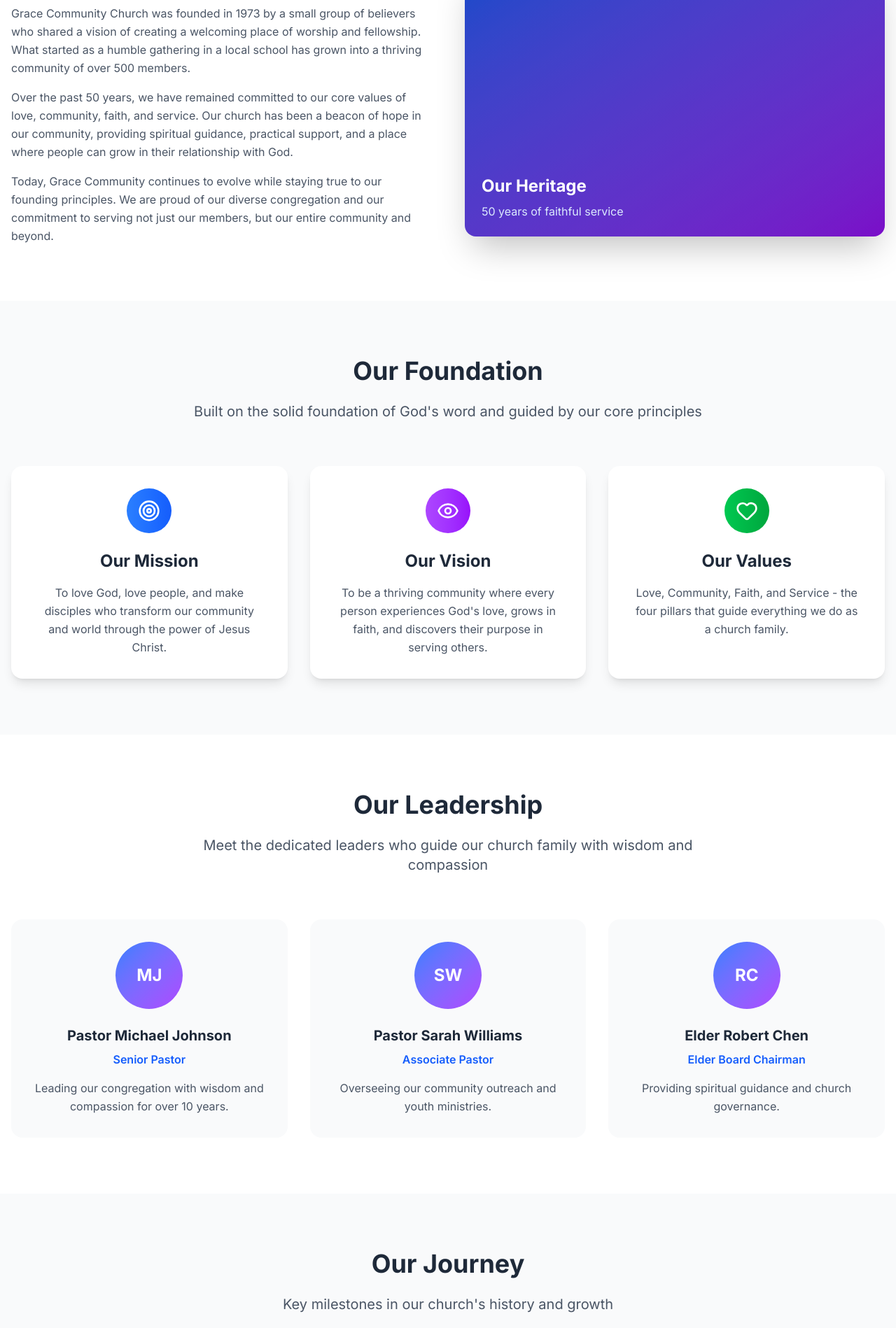
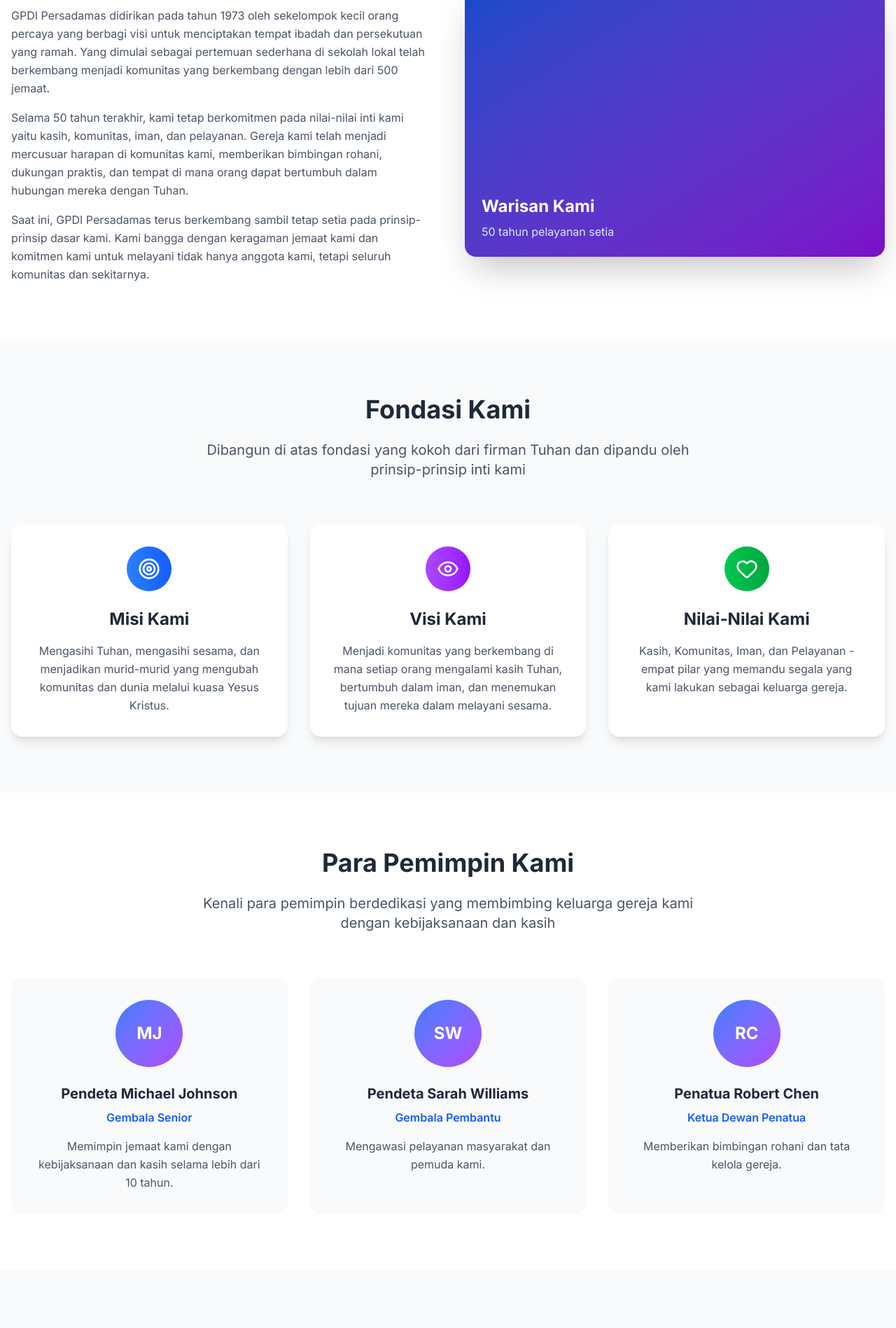
Before and after one commit to TheophilusAE/GPDI-3, a Next.js app: page /about in a window 1280 px wide. Shown: the part 624-2522 px from the top of the page at 70% size. Built offline with nearby package versions, Linux system fonts and the light colour scheme.

Commit message:
Fixed Website

```diff
--- a/src/app/about/page.tsx
+++ b/src/app/about/page.tsx
@@ -6,21 +6,21 @@ import { Heart, Users, BookOpen, Globe, Calendar, Award, Target, Eye } from 'luc
 export default function AboutPage() {
   const leadership = [
     {
-      name: 'Pastor Michael Johnson',
-      role: 'Senior Pastor',
-      description: 'Leading our congregation with wisdom and compassion for over 10 years.',
+      name: 'Pendeta Michael Johnson',
+      role: 'Gembala Senior',
+      description: 'Memimpin jemaat kami dengan kebijaksanaan dan kasih selama lebih dari 10 tahun.',
       image: 'MJ'
     },
     {
-      name: 'Pastor Sarah Williams',
-      role: 'Associate Pastor',
-      description: 'Overseeing our community outreach and youth ministries.',
+      name: 'Pendeta Sarah Williams',
+      role: 'Gembala Pembantu',
+      description: 'Mengawasi pelayanan masyarakat dan pemuda kami.',
       image: 'SW'
     },
     {
-      name: 'Elder Robert Chen',
-      role: 'Elder Board Chairman',
-      description: 'Providing spiritual guidance and church governance.',
+      name: 'Penatua Robert Chen',
+      role: 'Ketua Dewan Penatua',
+      description: 'Memberikan bimbingan rohani dan tata kelola gereja.',
       image: 'RC'
     }
   ];
@@ -28,28 +28,28 @@ export default function AboutPage() {
   const history = [
     {
       year: '1973',
-      title: 'Church Founded',
-      description: 'Grace Community Church was established with a vision to serve the local community.'
+      title: 'Gereja Didirikan',
+      description: 'GPDI Persadamas didirikan dengan visi untuk melayani masyarakat setempat.'
     },
     {
       year: '1985',
-      title: 'First Building',
-      description: 'Our first permanent building was constructed to accommodate our growing congregation.'
+      title: 'Bangunan Pertama',
+      description: 'Bangunan permanen pertama kami dibangun untuk menampung jemaat yang terus bertumbuh.'
     },
     {
       year: '2000',
-      title: 'Expansion',
-      description: 'Added the fellowship hall and children\'s wing to better serve our community.'
+      title: 'Perluasan',
+      description: 'Menambahkan aula persekutuan dan ruang anak untuk melayani komunitas kami dengan lebih baik.'
     },
     {
       year: '2015',
-      title: 'Modern Renovation',
-      description: 'Updated our facilities with modern technology while preserving our heritage.'
+      title: 'Renovasi Modern',
+      description: 'Memperbarui fasilitas kami dengan teknologi modern sambil mempertahankan warisan kami.'
     }
   ];
 
   return (
-    <div className="pt-20">
+    <div>
       {/* Hero Section */}
       <section className="py-20 bg-gradient-to-br from-blue-900 via-purple-900 to-indigo-900 text-white">
         <div className="container mx-auto px-4 text-center">
@@ -59,11 +59,11 @@ export default function AboutPage() {
             transition={{ duration: 0.6 }}
           >
             <h1 className="text-5xl md:text-6xl font-bold mb-6">
-              About Grace Community
+              Tentang GPDI Persadamas
             </h1>
             <p className="text-xl md:text-2xl text-blue-100 max-w-3xl mx-auto leading-relaxed">
-              Discover our story, meet our leadership, and learn about our mission
-              to serve God and our community with love and faith.
+              Temukan kisah kami, kenali para pemimpin kami, dan pelajari misi kami
+              untuk melayani Tuhan dan komunitas kami dengan kasih dan iman.
             </p>
           </motion.div>
         </div>
@@ -79,25 +79,25 @@ export default function AboutPage() {
               transition={{ duration: 0.6 }}
               viewport={{ once: true }}
             >
-              <h2 className="text-4xl font-bold text-gray-800 mb-6">Our Story</h2>
+              <h2 className="text-4xl font-bold text-gray-800 mb-6">Kisah Kami</h2>
               <div className="space-y-4 text-gray-600 leading-relaxed">
                 <p>
-                  Grace Community Church was founded in 1973 by a small group of believers
-                  who shared a vision of creating a welcoming place of worship and fellowship.
-                  What started as a humble gathering in a local school has grown into a
-                  thriving community of over 500 members.
+                  GPDI Persadamas didirikan pada tahun 1973 oleh sekelompok kecil orang percaya
+                  yang berbagi visi untuk menciptakan tempat ibadah dan persekutuan yang ramah.
+                  Yang dimulai sebagai pertemuan sederhana di sekolah lokal telah berkembang menjadi
+                  komunitas yang berkembang dengan lebih dari 500 jemaat.
                 </p>
                 <p>
-                  Over the past 50 years, we have remained committed to our core values of
-                  love, community, faith, and service. Our church has been a beacon of hope
-                  in our community, providing spiritual guidance, practical support, and
-                  a place where people can grow in their relationship with God.
+                  Selama 50 tahun terakhir, kami tetap berkomitmen pada nilai-nilai inti kami yaitu
+                  kasih, komunitas, iman, dan pelayanan. Gereja kami telah menjadi mercusuar harapan
+                  di komunitas kami, memberikan bimbingan rohani, dukungan praktis, dan
+                  tempat di mana orang dapat bertumbuh dalam hubungan mereka dengan Tuhan.
                 </p>
                 <p>
-                  Today, Grace Community continues to evolve while staying true to our
-                  founding principles. We are proud of our diverse congregation and our
-                  commitment to serving not just our members, but our entire community
-                  and beyond.
+                  Saat ini, GPDI Persadamas terus berkembang sambil tetap setia pada
+                  prinsip-prinsip dasar kami. Kami bangga dengan keragaman jemaat kami dan
+                  komitmen kami untuk melayani tidak hanya anggota kami, tetapi seluruh
+                  komunitas dan sekitarnya.
                 </p>
               </div>
             </motion.div>
@@ -112,8 +112,8 @@ export default function AboutPage() {
               <div className="w-full h-96 bg-gradient-to-br from-blue-600 to-purple-600 rounded-2xl shadow-2xl"></div>
               <div className="absolute inset-0 bg-black/20 rounded-2xl"></div>
               <div className="absolute bottom-6 left-6 text-white">
-                <h3 className="text-2xl font-bold mb-2">Our Heritage</h3>
-                <p className="text-blue-100">50 years of faithful service</p>
+                <h3 className="text-2xl font-bold mb-2">Warisan Kami</h3>
+                <p className="text-blue-100">50 tahun pelayanan setia</p>
               </div>
             </motion.div>
           </div>
@@ -130,9 +130,9 @@ export default function AboutPage() {
             viewport={{ once: true }}
             className="text-center mb-16"
           >
-            <h2 className="text-4xl font-bold text-gray-800 mb-6">Our Foundation</h2>
+            <h2 className="text-4xl font-bold text-gray-800 mb-6">Fondasi Kami</h2>
             <p className="text-xl text-gray-600 max-w-3xl mx-auto">
-              Built on the solid foundation of God's word and guided by our core principles
+              Dibangun di atas fondasi yang kokoh dari firman Tuhan dan dipandu oleh prinsip-prinsip inti kami
             </p>
           </motion.div>
 
@@ -140,20 +140,20 @@ export default function AboutPage() {
             {[
               {
                 icon: Target,
-                title: 'Our Mission',
-                content: 'To love God, love people, and make disciples who transform our community and world through the power of Jesus Christ.',
+                title: 'Misi Kami',
+                content: 'Mengasihi Tuhan, mengasihi sesama, dan menjadikan murid-murid yang mengubah komunitas dan dunia melalui kuasa Yesus Kristus.',
                 color: 'from-blue-500 to-blue-600'
               },
               {
                 icon: Eye,
-                title: 'Our Vision',
-                content: 'To be a thriving community where every person experiences God\'s love, grows in faith, and discovers their purpose in serving others.',
+                title: 'Visi Kami',
+                content: 'Menjadi komunitas yang berkembang di mana setiap orang mengalami kasih Tuhan, bertumbuh dalam iman, dan menemukan tujuan mereka dalam melayani sesama.',
                 color: 'from-purple-500 to-purple-600'
               },
               {
                 icon: Heart,
-                title: 'Our Values',
-                content: 'Love, Community, Faith, and Service - the four pillars that guide everything we do as a church family.',
+                title: 'Nilai-Nilai Kami',
+                content: 'Kasih, Komunitas, Iman, dan Pelayanan - empat pilar yang memandu segala yang kami lakukan sebagai keluarga gereja.',
                 color: 'from-green-500 to-green-600'
               }
             ].map((item, index) => (
@@ -187,9 +187,9 @@ export default function AboutPage() {
             viewport={{ once: true }}
             className="text-center mb-16"
           >
-            <h2 className="text-4xl font-bold text-gray-800 mb-6">Our Leadership</h2>
+            <h2 className="text-4xl font-bold text-gray-800 mb-6">Para Pemimpin Kami</h2>
             <p className="text-xl text-gray-600 max-w-3xl mx-auto">
-              Meet the dedicated leaders who guide our church family with wisdom and compassion
+              Kenali para pemimpin berdedikasi yang membimbing keluarga gereja kami dengan kebijaksanaan dan kasih
             </p>
           </motion.div>
 
@@ -226,9 +226,9 @@ export default function AboutPage() {
             viewport={{ once: true }}
             className="text-center mb-16"
           >
-            <h2 className="text-4xl font-bold text-gray-800 mb-6">Our Journey</h2>
+            <h2 className="text-4xl font-bold text-gray-800 mb-6">Perjalanan Kami</h2>
             <p className="text-xl text-gray-600 max-w-3xl mx-auto">
-              Key milestones in our church's history and growth
+              Tonggak penting dalam sejarah dan pertumbuhan gereja kami
             </p>
           </motion.div>
 
@@ -271,16 +271,16 @@ export default function AboutPage() {
             transition={{ duration: 0.6 }}
             viewport={{ once: true }}
           >
-            <h2 className="text-4xl font-bold mb-6">Join Our Family</h2>
+            <h2 className="text-4xl font-bold mb-6">Bergabunglah dengan Keluarga Kami</h2>
             <p className="text-xl text-blue-100 mb-8 max-w-2xl mx-auto">
-              We'd love to welcome you into our community of faith, fellowship, and service.
+              Kami ingin menyambut Anda ke dalam komunitas iman, persekutuan, dan pelayanan kami.
             </p>
             <motion.button
               whileHover={{ scale: 1.05, y: -2 }}
               whileTap={{ scale: 0.95 }}
               className="bg-white text-blue-600 px-8 py-4 rounded-full font-semibold text-lg hover:bg-blue-50 transition-colors duration-200"
             >
-              Plan Your Visit
+              Rencanakan Kunjungan Anda
             </motion.button>
           </motion.div>
         </div>
--- a/src/app/contact/page.tsx
+++ b/src/app/contact/page.tsx
@@ -62,9 +62,9 @@ export default function ContactPage() {
   ];
 
   return (
-    <div className="pt-20">
+    <div>
       {/* Hero Section */}
-      <section className="py-20 bg-gradient-to-br from-blue-900 via-purple-900 to-indigo-900 text-white">
+      <section className="pt-32 pb-20 bg-gradient-to-br from-blue-900 via-purple-900 to-indigo-900 text-white">
         <div className="container mx-auto px-4 text-center">
           <motion.div
             initial={{ opacity: 0, y: 30 }}
--- a/src/app/events/page.tsx
+++ b/src/app/events/page.tsx
@@ -85,9 +85,9 @@ export default function EventsPage() {
   ];
 
   return (
-    <div className="pt-20">
+    <div>
       {/* Hero Section */}
-      <section className="py-20 bg-gradient-to-br from-blue-900 via-purple-900 to-indigo-900 text-white">
+      <section className="pt-32 pb-20 bg-gradient-to-br from-blue-900 via-purple-900 to-indigo-900 text-white">
         <div className="container mx-auto px-4 text-center">
           <motion.div
             initial={{ opacity: 0, y: 30 }}
--- a/src/app/layout.tsx
+++ b/src/app/layout.tsx
@@ -28,7 +28,7 @@ export default function RootLayout({
     <html lang="id" className="scroll-smooth">
       <body className={`${inter.className} antialiased`}>
         <Header />
-        <main className="min-h-screen">
+        <main className="min-h-screen pt-32 bg-white">
           {children}
         </main>
         <Footer />
--- a/src/app/ministries/page.tsx
+++ b/src/app/ministries/page.tsx
@@ -1,7 +1,7 @@
 'use client';
 
 import { motion } from 'framer-motion';
-import { Users, Heart, BookOpen, Music, Globe, Calendar, Phone, Mail } from 'lucide-react';
+import { Users, Heart, BookOpen, Music, Globe, Calendar, Phone, Mail, Clock } from 'lucide-react';
 
 export default function MinistriesPage() {
   const ministries = [
@@ -89,7 +89,7 @@ export default function MinistriesPage() {
   ];
 
   return (
-    <div className="pt-20">
+    <div>
       {/* Hero Section */}
       <section className="py-20 bg-gradient-to-br from-blue-900 via-purple-900 to-indigo-900 text-white">
         <div className="container mx-auto px-4 text-center">
--- a/src/app/services/page.tsx
+++ b/src/app/services/page.tsx
@@ -59,9 +59,9 @@ export default function ServicesPage() {
   ];
 
   return (
-    <div className="pt-20">
+    <div>
       {/* Hero Section */}
-      <section className="py-20 bg-gradient-to-br from-blue-900 via-purple-900 to-indigo-900 text-white">
+      <section className="pt-32 pb-20 bg-gradient-to-br from-blue-900 via-purple-900 to-indigo-900 text-white">
         <div className="container mx-auto px-4 text-center">
           <motion.div
             initial={{ opacity: 0, y: 30 }}
--- a/src/components/AboutSection.tsx
+++ b/src/components/AboutSection.tsx
@@ -41,9 +41,7 @@ export default function AboutSection() {
             Tentang GPDI Persadamas
           </h2>
           <p className="text-xl text-gray-600 max-w-3xl mx-auto leading-relaxed">
-            Selama lebih dari 50 tahun, GPDI Persadamas telah menjadi mercusuar harapan dan iman
-            di komunitas kami. Kami adalah keluarga yang beragam yang dipersatukan oleh kasih kepada Tuhan dan
-            komitmen untuk melayani sesama.
+            Sudah 10 Tahun Persekutuan Ini Berdiri. Dari Tempat Yang Kecil Menjadi Besar.
           </p>
         </motion.div>
 
--- a/src/components/ServicesSection.tsx
+++ b/src/components/ServicesSection.tsx
@@ -6,26 +6,26 @@ import { Clock, Users, Music, BookOpen, Calendar, MapPin } from 'lucide-react';
 export default function ServicesSection() {
   const services = [
     {
-      title: 'Sunday Morning Worship',
-      time: '9:00 AM & 11:00 AM',
-      description: 'Join us for inspiring worship, powerful messages, and fellowship with our community.',
-      features: ['Live Music', 'Children\'s Program', 'Coffee & Fellowship', 'Nursery Available'],
+      title: 'Ibadah Minggu Pagi',
+      time: '9:00 & 11:00',
+      description: 'Bergabunglah dalam ibadah yang menginspirasi, pesan firman yang penuh kuasa, dan persekutuan dengan komunitas kami.',
+      features: ['Musik Live', 'Program Anak', 'Kopi & Persekutuan', 'Tersedia Penitipan Anak'],
       icon: Music,
       color: 'from-blue-500 to-blue-600'
     },
     {
-      title: 'Wednesday Prayer Service',
-      time: '7:00 PM',
-      description: 'A mid-week gathering for prayer, reflection, and spiritual encouragement.',
-      features: ['Prayer Requests', 'Bible Study', 'Small Groups', 'Fellowship'],
+      title: 'Doa Rabu Malam',
+      time: '19:00',
+      description: 'Pertemuan tengah minggu untuk berdoa, merefleksi, dan mendapat dorongan rohani.',
+      features: ['Permohonan Doa', 'Pendalaman Alkitab', 'Kelompok Kecil', 'Persekutuan'],
       icon: BookOpen,
       color: 'from-purple-500 to-purple-600'
     },
     {
-      title: 'Bible Study Groups',
-      time: 'Thursday 7:00 PM',
-      description: 'Deep dive into God\'s word with interactive study and discussion.',
-      features: ['Interactive Study', 'Small Groups', 'Q&A Sessions', 'Resource Materials'],
+      title: 'Kelompok Pendalaman Alkitab',
+      time: 'Kamis 19:00',
+      description: 'Mendalami firman Tuhan dengan pembelajaran dan diskusi interaktif.',
+      features: ['Pembelajaran Interaktif', 'Kelompok Kecil', 'Sesi Tanya Jawab', 'Materi Pembelajaran'],
       icon: BookOpen,
       color: 'from-green-500 to-green-600'
     }
@@ -33,25 +33,25 @@ export default function ServicesSection() {
 
   const upcomingEvents = [
     {
-      title: 'Community Food Drive',
-      date: 'March 15, 2024',
-      time: '9:00 AM - 2:00 PM',
-      location: 'Church Parking Lot',
-      description: 'Help us serve our community by donating non-perishable food items.'
+      title: 'Bakti Sosial Makanan',
+      date: '15 Maret 2024',
+      time: '09:00 - 14:00',
+      location: 'Area Parkir Gereja',
+      description: 'Bantu kami melayani komunitas dengan menyumbangkan makanan yang tahan lama.'
     },
     {
-      title: 'Easter Celebration',
-      date: 'March 31, 2024',
-      time: '9:00 AM & 11:00 AM',
-      location: 'Main Sanctuary',
-      description: 'Join us for a special Easter service celebrating the resurrection of Christ.'
+      title: 'Perayaan Paskah',
+      date: '31 Maret 2024',
+      time: '09:00 & 11:00',
+      location: 'Ruang Utama Gereja',
+      description: 'Bergabunglah dalam ibadah khusus Paskah merayakan kebangkitan Kristus.'
     },
     {
-      title: 'Youth Group Meeting',
-      date: 'March 20, 2024',
-      time: '6:00 PM - 8:00 PM',
-      location: 'Youth Center',
-      description: 'Teens and young adults gather for games, discussion, and fellowship.'
+      title: 'Pertemuan Pemuda',
+      date: '20 Maret 2024',
+      time: '18:00 - 20:00',
+      location: 'Pusat Pemuda',
+      description: 'Remaja dan pemuda berkumpul untuk games, diskusi, dan persekutuan.'
     }
   ];
 
@@ -66,18 +66,18 @@ export default function ServicesSection() {
           className="text-center mb-16"
         >
           <h2 className="text-4xl md:text-5xl font-bold text-gray-800 mb-6">
-            Our Services & Events
+            Ibadah & Acara Kami
           </h2>
           <p className="text-xl text-gray-600 max-w-3xl mx-auto leading-relaxed">
-            Join us for worship, fellowship, and spiritual growth. We offer various
-            services and events throughout the week to meet you where you are.
+            Bergabunglah bersama kami dalam ibadah, persekutuan, dan pertumbuhan rohani.
+            Kami menyediakan berbagai layanan dan acara sepanjang minggu untuk menyambut Anda.
           </p>
         </motion.div>
 
         {/* Regular Services */}
         <div className="mb-20">
           <h3 className="text-3xl font-bold text-center text-gray-800 mb-12">
-            Regular Services
+            Ibadah Rutin
           </h3>
 
           <div className="grid grid-cols-1 lg:grid-cols-3 gap-8">
@@ -133,7 +133,7 @@ export default function ServicesSection() {
           viewport={{ once: true }}
         >
           <h3 className="text-3xl font-bold text-center text-gray-800 mb-12">
-            Upcoming Events
+            Acara Mendatang
           </h3>
 
           <div className="grid grid-cols-1 md:grid-cols-2 lg:grid-cols-3 gap-6">
@@ -176,7 +176,7 @@ export default function ServicesSection() {
                   whileTap={{ scale: 0.98 }}
                   className="w-full mt-4 bg-blue-600 text-white py-2 rounded-lg hover:bg-blue-700 transition-colors duration-200 text-sm font-medium"
                 >
-                  Learn More
+                  Selengkapnya
                 </motion.button>
               </motion.div>
             ))}
@@ -192,19 +192,19 @@ export default function ServicesSection() {
           className="mt-16"
         >
           <div className="bg-gradient-to-r from-blue-600 to-purple-600 rounded-2xl p-8 text-white text-center">
-            <h3 className="text-3xl font-bold mb-6">Service Times</h3>
+            <h3 className="text-3xl font-bold mb-6">Jadwal Ibadah</h3>
             <div className="grid grid-cols-1 md:grid-cols-3 gap-6">
               <div>
-                <h4 className="text-xl font-semibold mb-2">Sunday Worship</h4>
-                <p className="text-blue-100">9:00 AM & 11:00 AM</p>
+                <h4 className="text-xl font-semibold mb-2">Ibadah Minggu</h4>
+                <p className="text-blue-100">09:00 & 11:00</p>
               </div>
               <div>
-                <h4 className="text-xl font-semibold mb-2">Wednesday Prayer</h4>
-                <p className="text-blue-100">7:00 PM</p>
+                <h4 className="text-xl font-semibold mb-2">Doa Rabu</h4>
+                <p className="text-blue-100">19:00</p>
               </div>
               <div>
-                <h4 className="text-xl font-semibold mb-2">Bible Study</h4>
-                <p className="text-blue-100">Thursday 7:00 PM</p>
+                <h4 className="text-xl font-semibold mb-2">Pendalaman Alkitab</h4>
+                <p className="text-blue-100">Kamis 19:00</p>
               </div>
             </div>
             <motion.button
@@ -212,7 +212,7 @@ export default function ServicesSection() {
               whileTap={{ scale: 0.95 }}
               className="mt-6 bg-white text-blue-600 px-8 py-3 rounded-full font-semibold text-lg hover:bg-blue-50 transition-colors duration-200"
             >
-              Plan Your Visit
+              Rencanakan Kunjungan Anda
             </motion.button>
           </div>
         </motion.div>
```
Also changed, not shown: src/app/page.tsx (+10 -0 lines), src/components/Header.tsx (+17 -45 lines), src/components/SplashScreen.tsx (+72 -49 lines), src/components/TestimonialsSection.tsx (+21 -21 lines).
